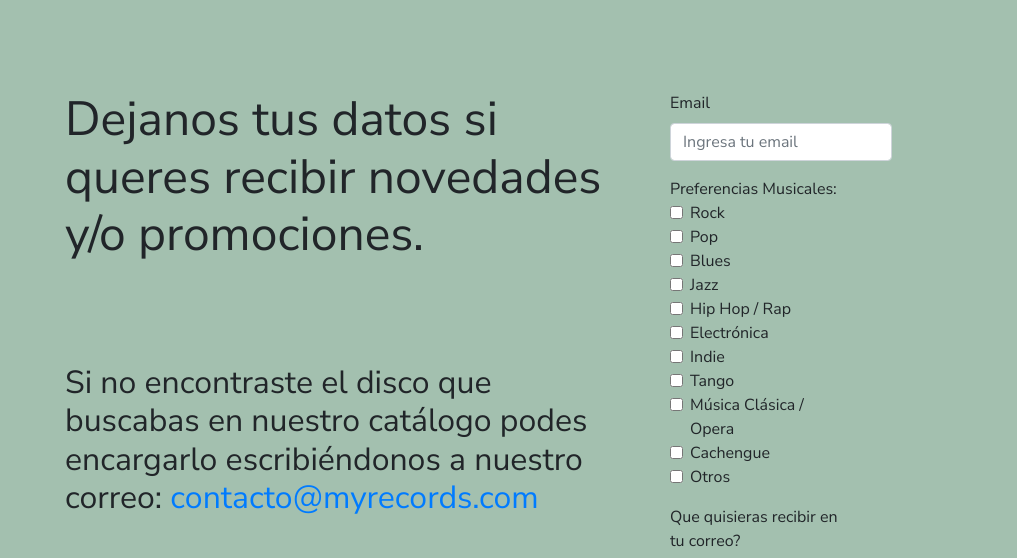
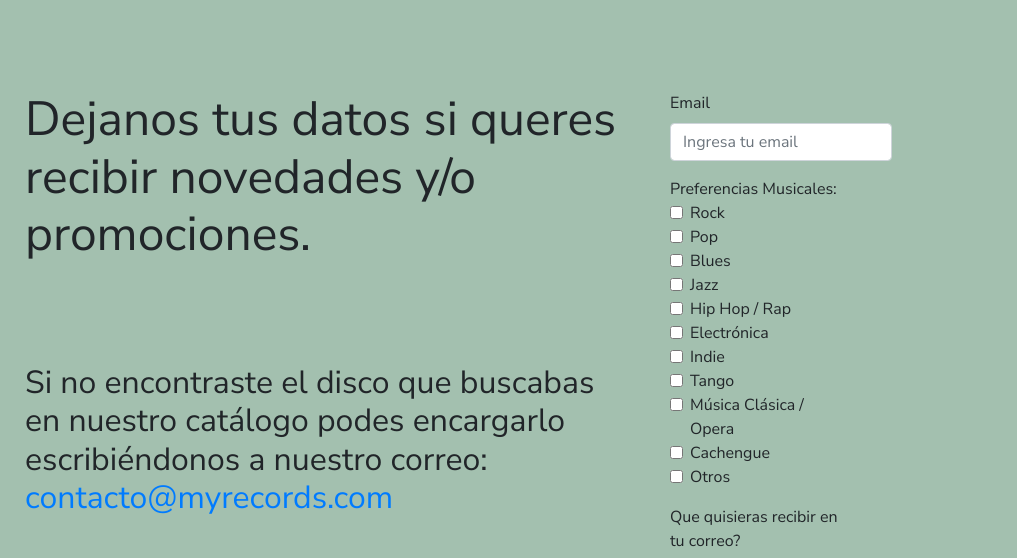
Before and after one commit to nicolastorres7/my_records, a website: page contacto.html in a window 1280 px wide. Shown: the part 235-793 px from the top of the page, without its empty margins (0-1017 px from the left). Drawn offline with Linux system fonts and the light colour scheme.

Commit message:
Modificación Contacto

```diff
--- a/scss/_contacto.scss
+++ b/scss/_contacto.scss
@@ -12,12 +12,12 @@
 .textoDatos{
 	font-family: $fontTextos;
 	font-size: 3rem;
-	margin-left: 50px;
+	margin-left: 10px;
 }
 
 .textoEncargos{
 	font-family: $fontTextos;
 	margin-top: 100px;
-	margin-left: 50px;
+	margin-left: 10px;
 	font-size: 2rem;
 }
```
Also changed, not shown: css/estilos.css.
